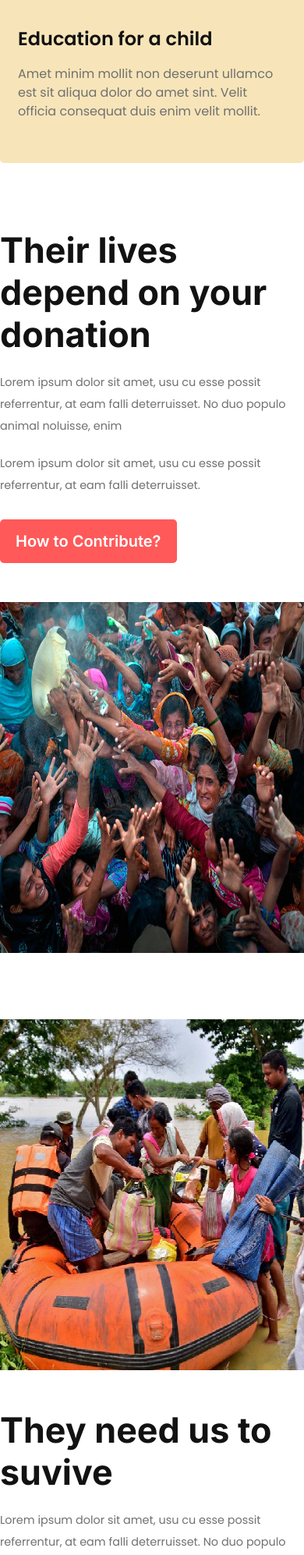
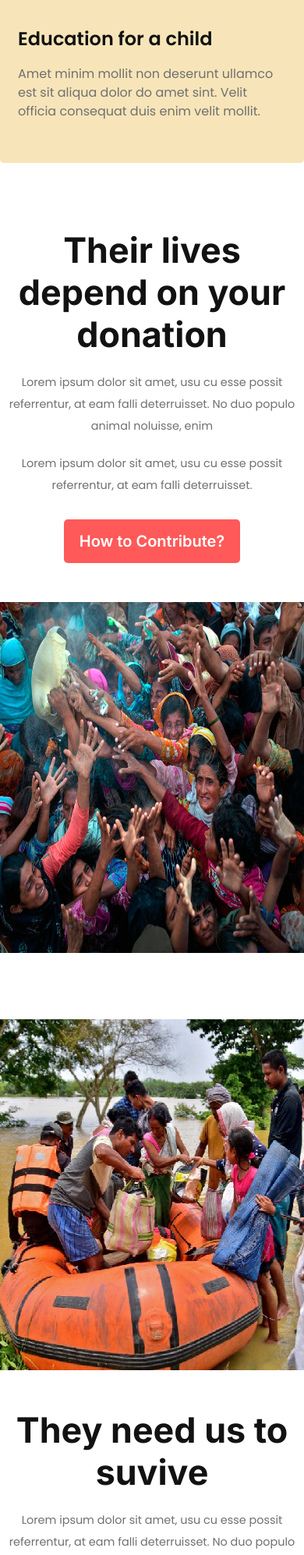
Before and after one commit to MukitHossen7/PMH-donate-organization, a plain HTML site: page index.html in a window 390 px wide. Shown: the part 2606-4600 px from the top of the page at 78% size. Drawn offline with Linux system fonts and the light colour scheme.

Commit message:
responsive related some problem solve

```diff
--- a/style/mobile-responsive-style.css
+++ b/style/mobile-responsive-style.css
@@ -66,11 +66,16 @@ gap: 50px;
 .depend-img-area, .depend-text-area{
     width: 100%;
 }
+.depend-text-area{
+    text-align: center;
+}
 .depend-text-area h2{
     font-size: 2.8rem;
+    text-align: center;
 }
 .depend-text-area p{
     font-size: 0.9rem;
+    text-align: center;
 }
     /* depend-responsive-End */
     /* servive-section responsive Start */
@@ -85,9 +90,14 @@ gap: 50px;
     }
     .servive-text-area h2{
         font-size: 2.8rem;
+        text-align: center;
     }
     .servive-text-area p{
         font-size: 0.9rem;
+        text-align: center;
+    }
+    .servive-text-area{
+        text-align: center;
     }
     .servive-img-area, .servive-text-area{
      width: 100%;
```
